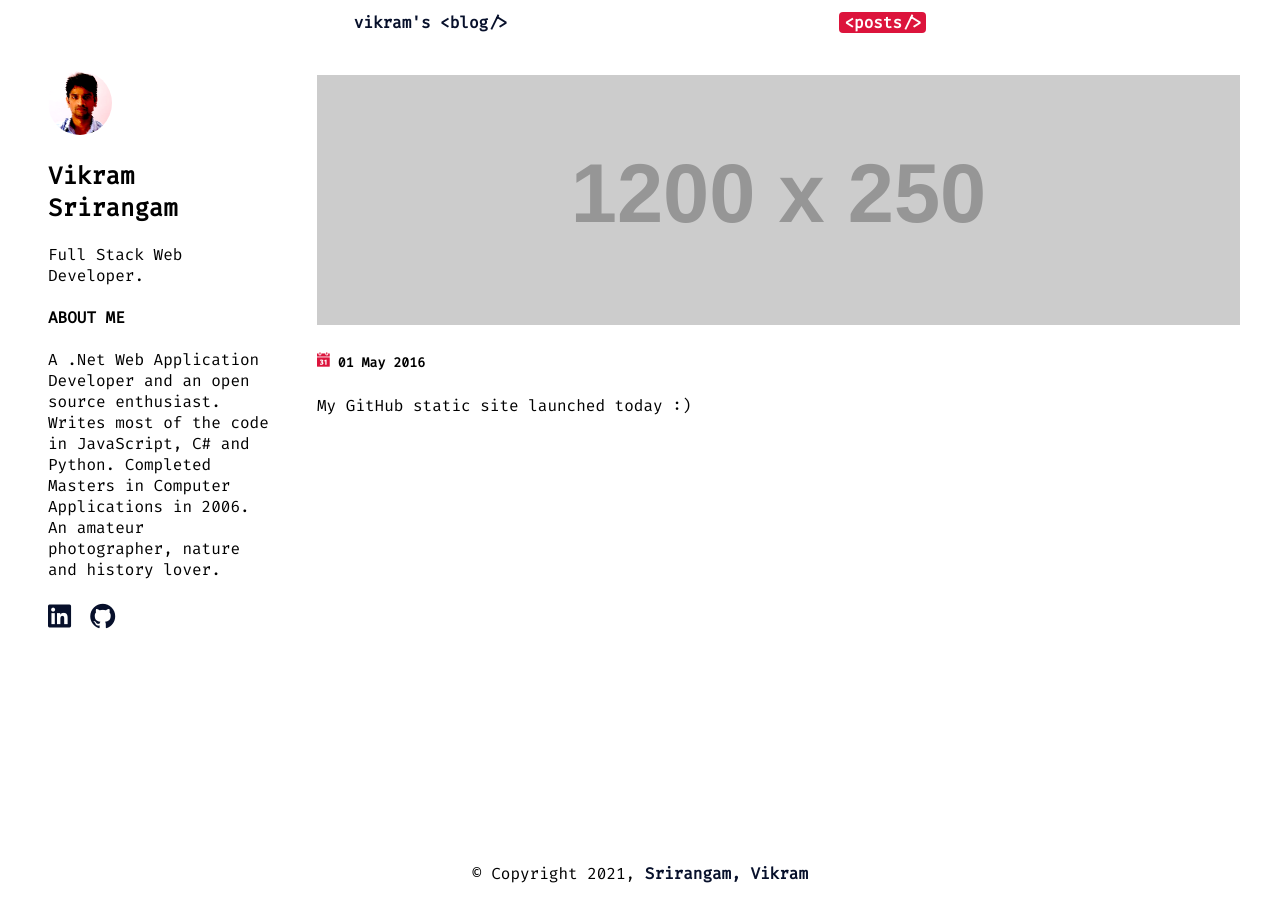
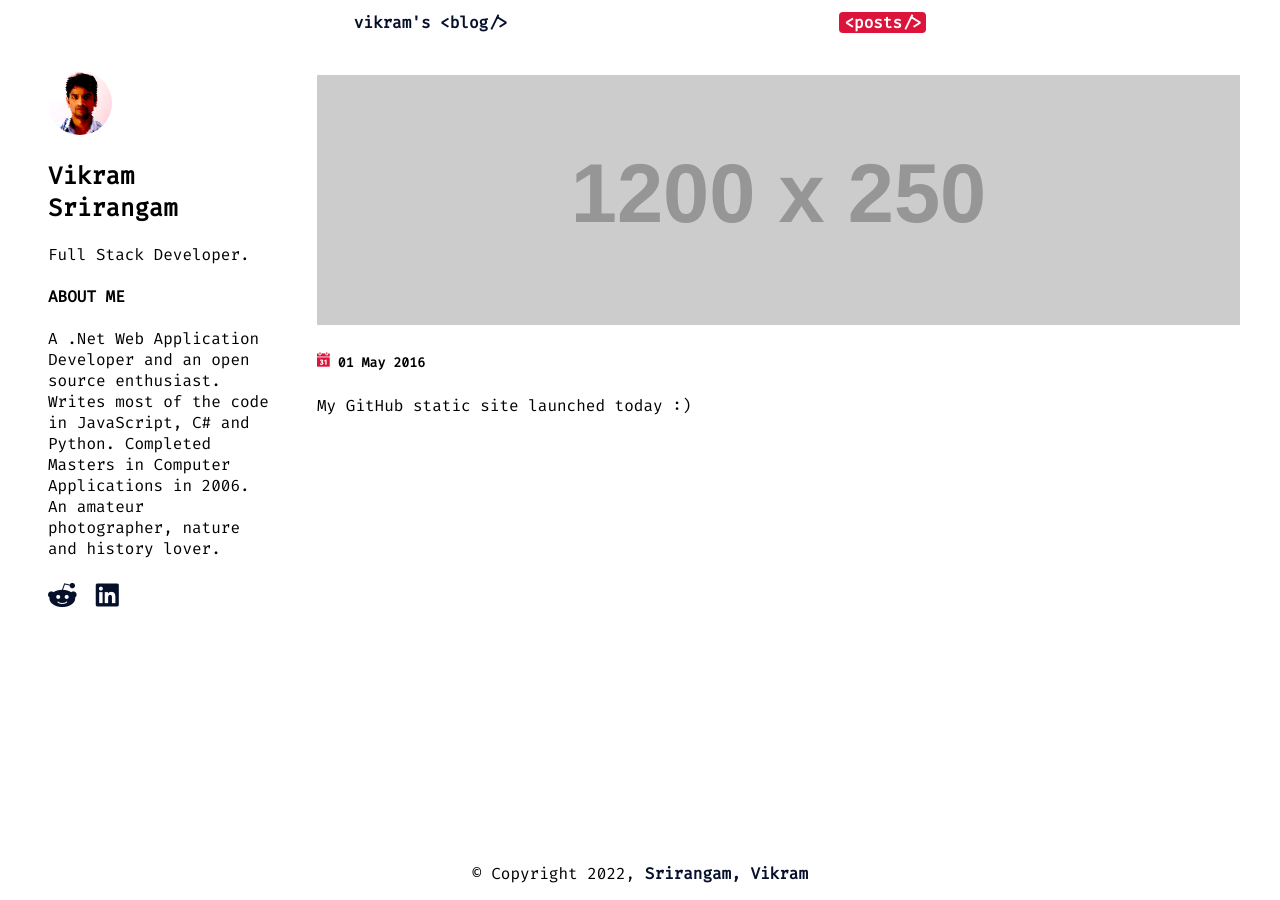
Before and after one commit to srirangamv/srirangamv.github.io, a Jekyll site: the page built from _posts/2016-05-01-site-launched.md, in a window 1280 px wide. Built offline with Jekyll 4.4.1, drawn with Linux system fonts in a browser that asks for light colours.

Commit message:
adding post c# functional

```diff
--- a/_layouts/default.html
+++ b/_layouts/default.html
@@ -59,7 +59,7 @@
                     <h1 class="center">
                         Vikram <b>Srirangam</b>
                     </h1>
-                    <p class="center">Full Stack Web Developer.</p>
+                    <p class="center">Full Stack Developer.</p>
                     <h4 class="center"><b>ABOUT ME</b></h4>
                     <p>
                         A .Net Web Application Developer and an open source enthusiast. Writes most of the code in
@@ -72,11 +72,14 @@
                     </p>
                 </li>
                 <li>
+                    <!-- <a href="https://in.linkedin.com/in/viksrirangam?trk=profile-badge" class="social fi-social-linkedin"
+                        target="_blank" rel="noopener" title="social link to Linkedin">
+                    </a> -->
+                    <a href="https://www.reddit.com/user/viksrirangam/" class="social fi-social-reddit"
+                        target="_blank"  rel="noopener" title="social link to Reddit">
+                    </a>
                     <a href="https://in.linkedin.com/in/viksrirangam?trk=profile-badge" class="social fi-social-linkedin"
                         target="_blank" rel="noopener" title="social link to Linkedin">
-                    </a>
-                    <a href="https://github.com/viksrirangam" class="social fi-social-github" target="_blank"  rel="noopener"
-                        title="social link to GitHub">
                     </a>
                     <!-- <a href="https://www.codewars.com/users/viksrirangam" class="social-link" target="_blank"
                         rel="noopener" title="social link to CodeWars">
@@ -98,7 +101,7 @@
         <footer>
             <!-- Footer content -->
             <span>
-                © Copyright 2021, <a href="https://viksrirangam.github.io" target="_blank" rel="noopener">Srirangam, Vikram</a>
+                © Copyright 2022, <a href="https://viksrirangam.github.io" target="_blank" rel="noopener">Srirangam, Vikram</a>
             </span>
         </footer>
     </div>
--- a/blog/index.html
+++ b/blog/index.html
@@ -9,7 +9,7 @@
     <li>
         <span class="smallicon fi-calendar">&nbsp;{{ post.date | date_to_string }}</span> &raquo;
         <a href="{{ post.url }}" title="{{ post.title }}">{{ post.title }}</a>
-        <p>{{ post.content | strip_html | truncatewords: 30 }}</p>
+        <p>{{ post.description }}</p>
       </li>
   {% endfor %}
 </ul>
```
Also changed, not shown: _posts/2022-02-19-functional-programming-csharp.md (added, +12 -0 lines).
